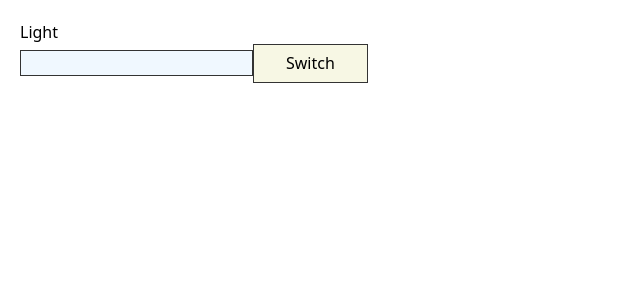
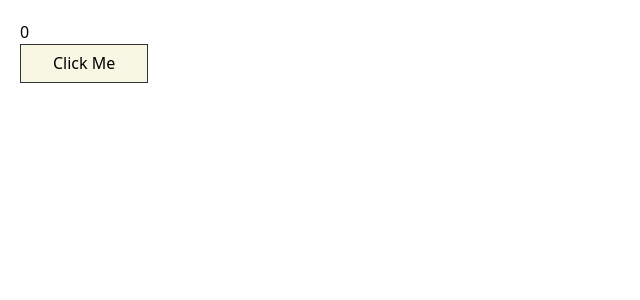
Before and after one commit to geektoseek/React-Learnings, a React (Vite) app: page / in a window 1280 px wide. Shown: the top 300 px of the page, without its empty margins (0-640 px from the left). Built offline with nearby package versions, Linux system fonts and the light colour scheme.

Commit message:
Started UseEffact

```diff
--- a/src/App.jsx
+++ b/src/App.jsx
@@ -42,14 +42,15 @@ import React, { Component, useState } from 'react';
 // import PopUpCopied from './Components/PopUpCopied';
 // import CopyInput from './Components/CopyInput';
 
-import Switcher from './Components/Switcher';
+// import Switcher from './Components/Switcher';
+import UseEffact from './Components/UseEffact';
 
 const App = () => {
     const [count, setCount] = useState(0);
 
     return (
         <>
-            <Switcher />
+            <UseEffact ></UseEffact>
         </>
     );
 };
--- /dev/null
+++ b/src/Components/UseEffact.jsx
@@ -0,0 +1,24 @@
+import React from 'react'
+import { useState, useEffect } from 'react'
+
+
+const UseEffact = () => {
+
+    const [value, setValue] = useState(0)
+
+    useEffect(() => {
+        console.log("Working On UseEffact");
+        document.title = `Increament${value}`
+
+    })
+
+
+    return (
+        <>
+            <h2>{value}</h2>
+            <button onClick={() => setValue(value + 1)}>Click Me</button>
+        </>
+    )
+}
+
+export default UseEffact
```
